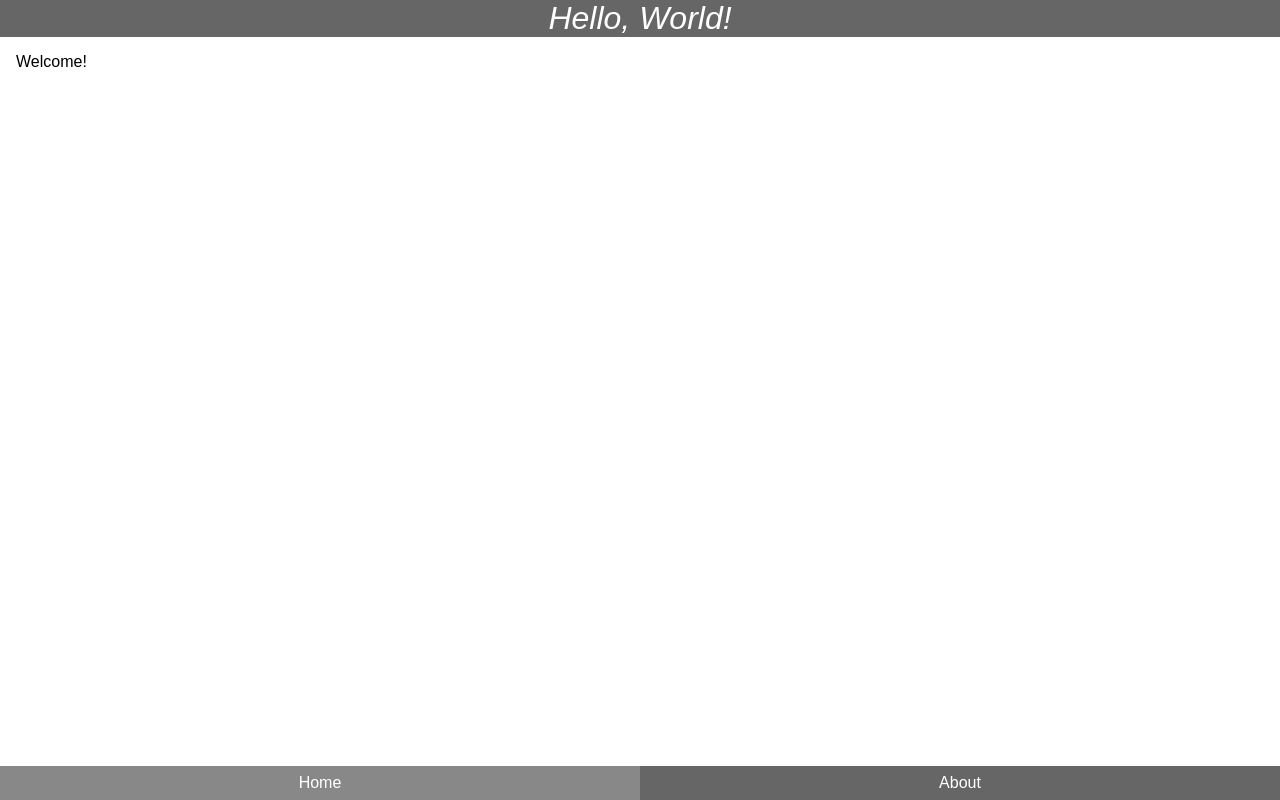
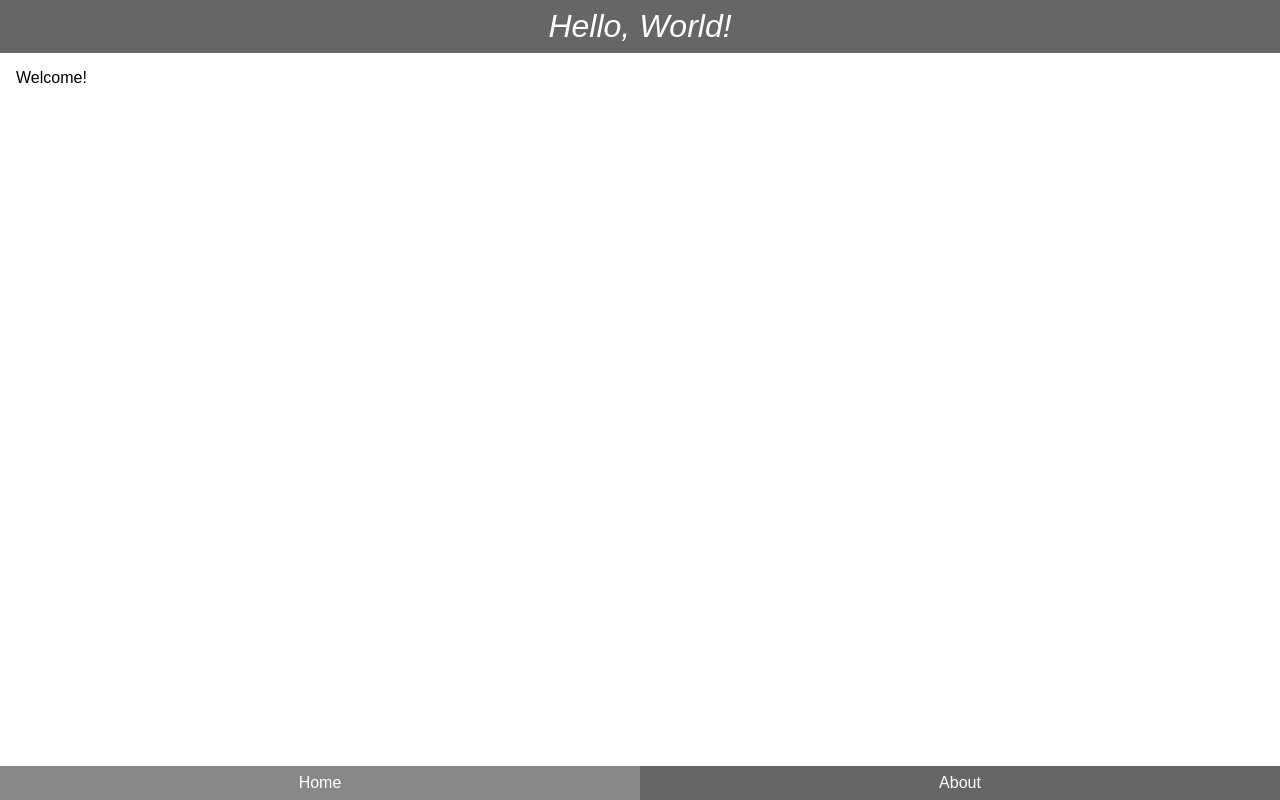
Before and after one commit to potch/hellofirefox, a plain HTML site: page index.html in a window 1280 px wide. Drawn offline with Linux system fonts and the light colour scheme.

Commit message:
padding for header

```diff
--- a/app.css
+++ b/app.css
@@ -27,6 +27,7 @@ section {
 header {
   background: #666;
   color: #fff;
+  padding: .5em;
 }
 
 .card {
```
